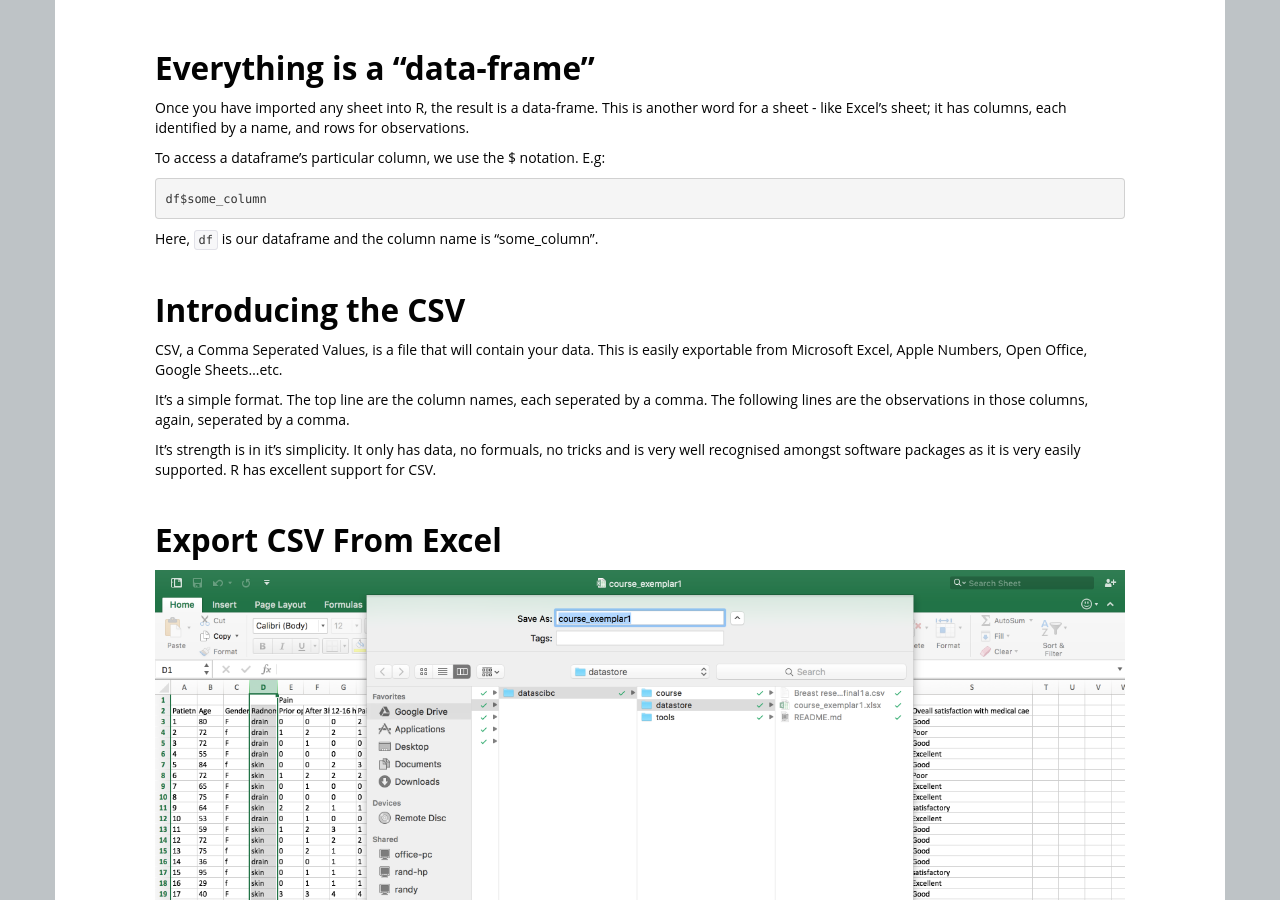
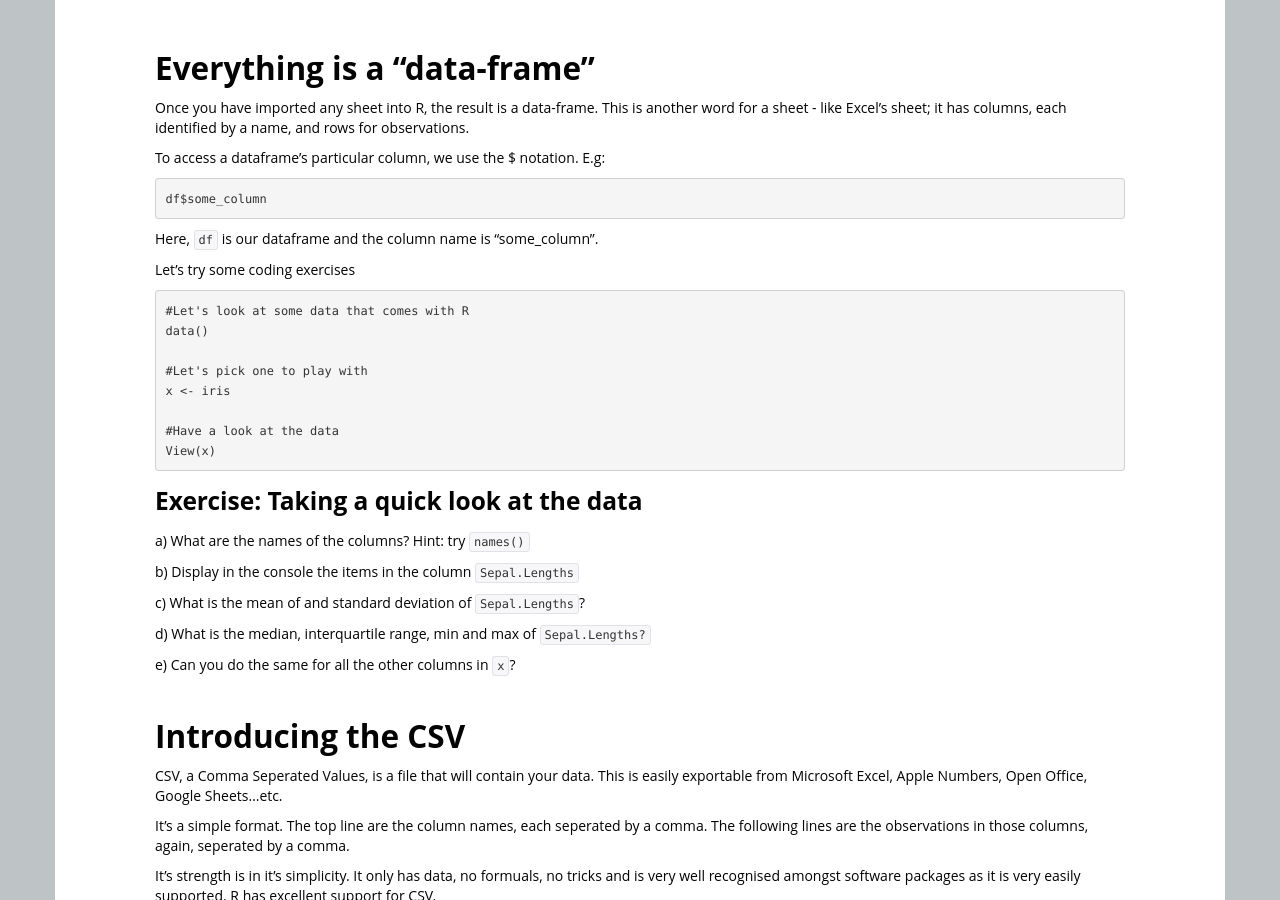
Before and after one commit to uclhal/Data-Science-for-Docs, a Jekyll site: the page built from 03-lesson-03-getting-data-into-r.md, in a window 1280 px wide and 900 px high, scrolled down 493 px. Built offline with Jekyll 4.4.1, drawn with Linux system fonts in a browser that asks for light colours; nearby versions of some CDN libraries; library files that are not in the unit come from our copies; Markdown is read by kramdown in place of the engine named in the settings.

Commit message:
Added some exercises to look at data

````diff
--- a/03-lesson-03-getting-data-into-r.md
+++ b/03-lesson-03-getting-data-into-r.md
@@ -29,6 +29,31 @@ df$some_column
 ```
 
 Here, `df` is our dataframe and the column name is "some_column".
+
+Let's try some coding exercises
+
+```{r}
+#Let's look at some data that comes with R
+data()
+
+#Let's pick one to play with
+x <- iris
+
+#Have a look at the data
+View(x)
+```
+
+### Exercise: Taking a quick look at the data
+
+a) What are the names of the columns? Hint: try `names()`
+
+b) Display in the console the items in the column `Sepal.Lengths`
+
+c) What is the mean of and standard deviation of `Sepal.Lengths`?
+
+d) What is the median, interquartile range, min and max of `Sepal.Lengths?`
+
+e) Can you do the same for all the other columns in `x`?
 
 ## Introducing the CSV
 
````
